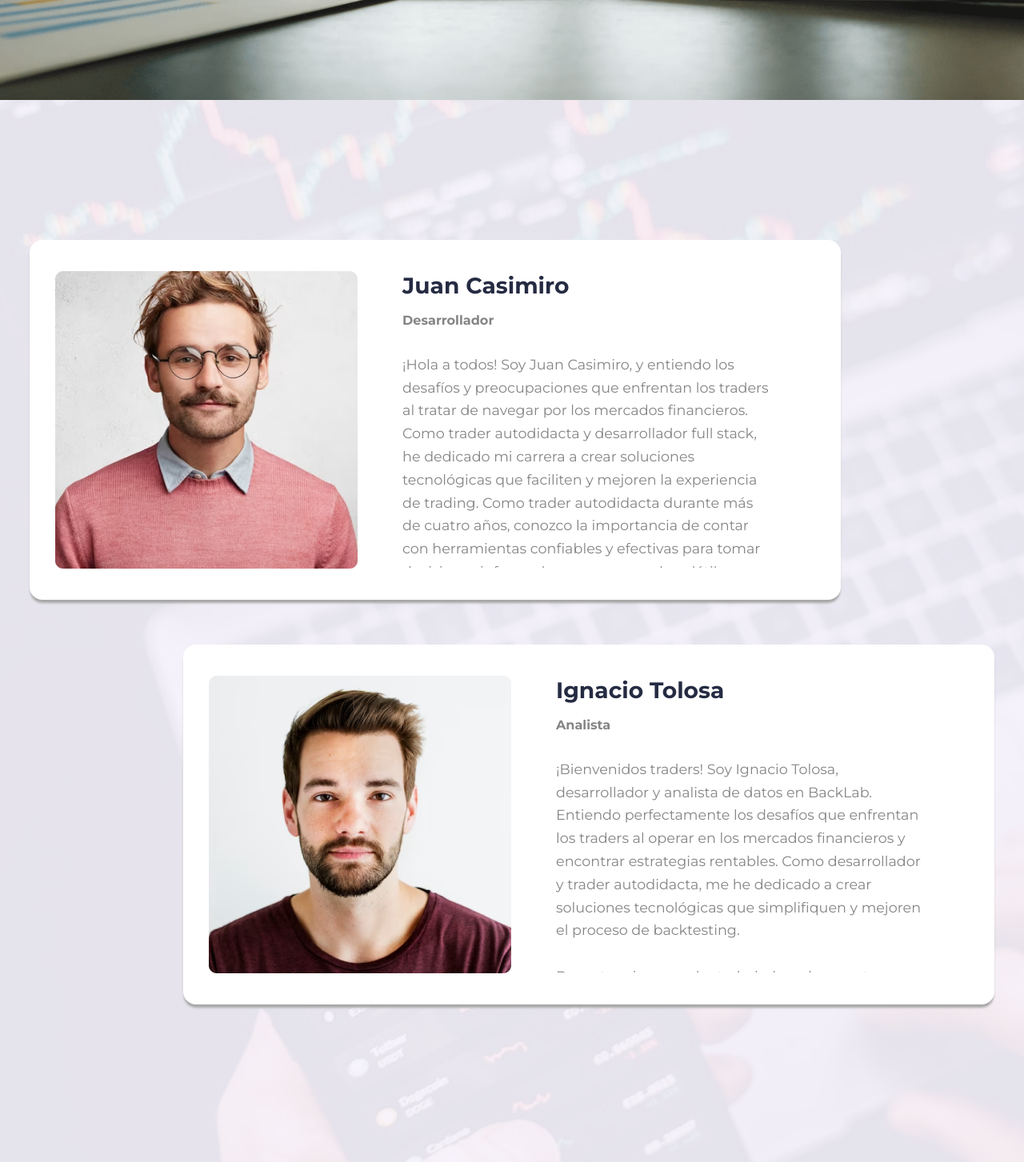
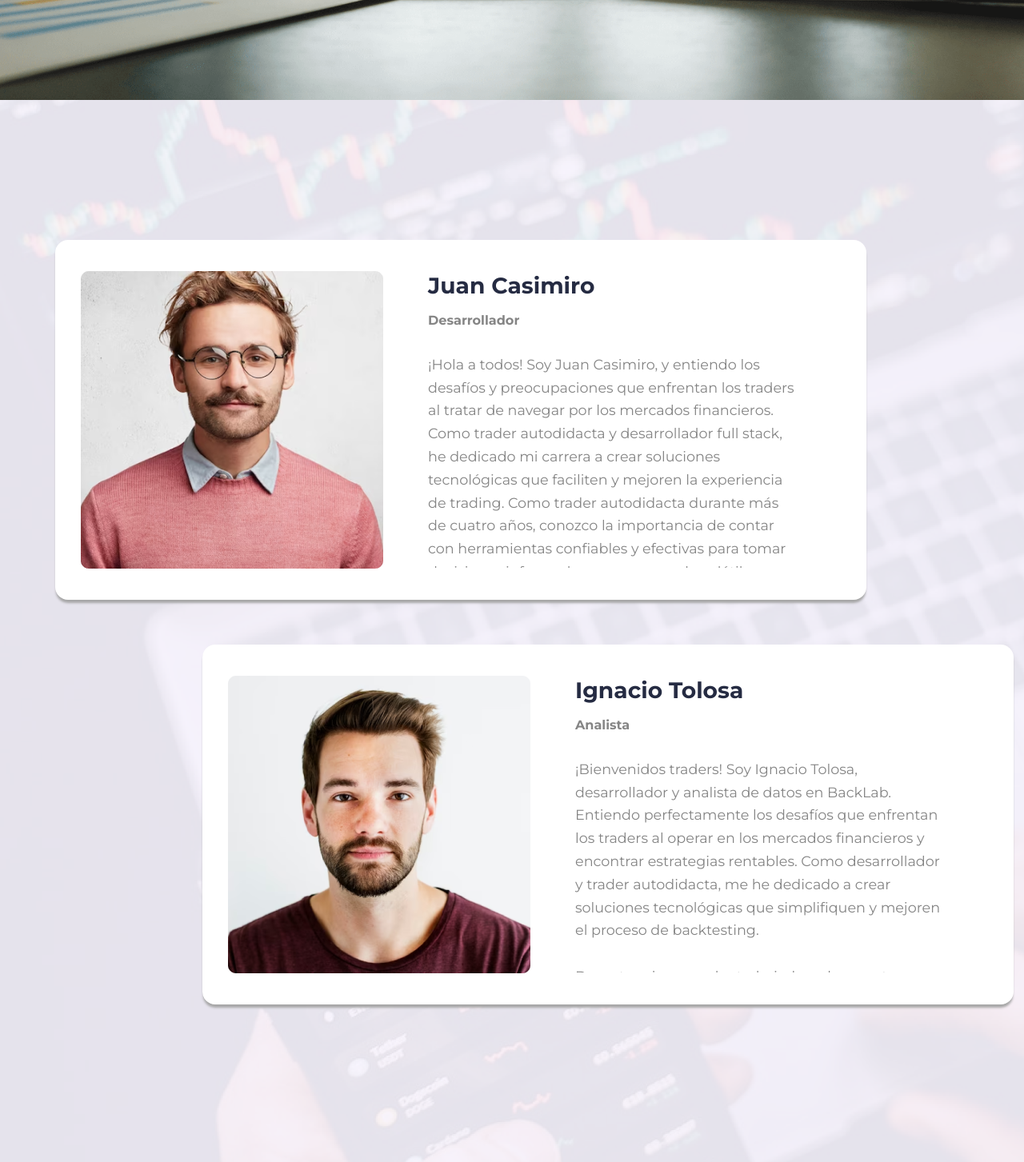
Before and after one commit to PabloC-Chiavarino/reactJs-backlab-strategies, a React (Vite) app: page /about in a window 1280 px wide. Shown: the part 1275-2728 px from the top of the page at 80% size. Built offline with nearby package versions, Linux system fonts and the light colour scheme.

Commit message:
styles(header, about us): add focus property on navbar and some margin correction on About Us page

```diff
--- a/src/components/Header/styles.css
+++ b/src/components/Header/styles.css
@@ -52,7 +52,7 @@ nav {
     }
 
     &:focus{
-        color: #000;
+        color: #252B42;
     }
 }
 
--- a/src/pages/About/index.jsx
+++ b/src/pages/About/index.jsx
@@ -39,7 +39,7 @@ const About = () => {
                 </div>
                 <img className='teamImg' src={teamWork} style={{ marginTop: '-30px', marginBottom: '-5px' }} alt="" />
                 <div className='team-container'>
-                    <div className='team' style={{ right: '6rem' }}>
+                    <div className='team' style={{ right: '4rem' }}>
                         <img src={team1} alt="" />
                         <div className='team-data'>
                             <h3 className='team-name'>Juan Casimiro</h3>
@@ -55,7 +55,7 @@ const About = () => {
                             </p>
                         </div>
                     </div>
-                    <div className='team' style={{ left: '6rem' }}>
+                    <div className='team' style={{ left: '7.5rem' }}>
                         <img src={team2} alt="" />
                         <div className='team-data'>
                             <h3 className='team-name'>Ignacio Tolosa</h3>
```
